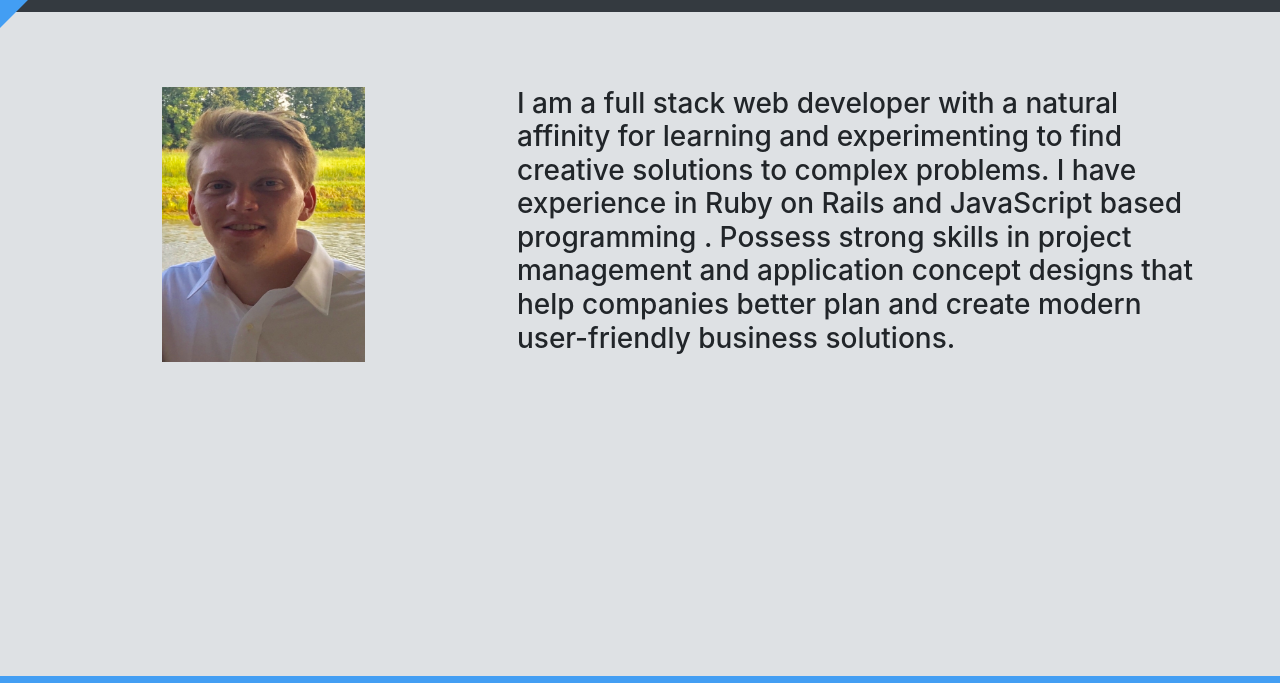
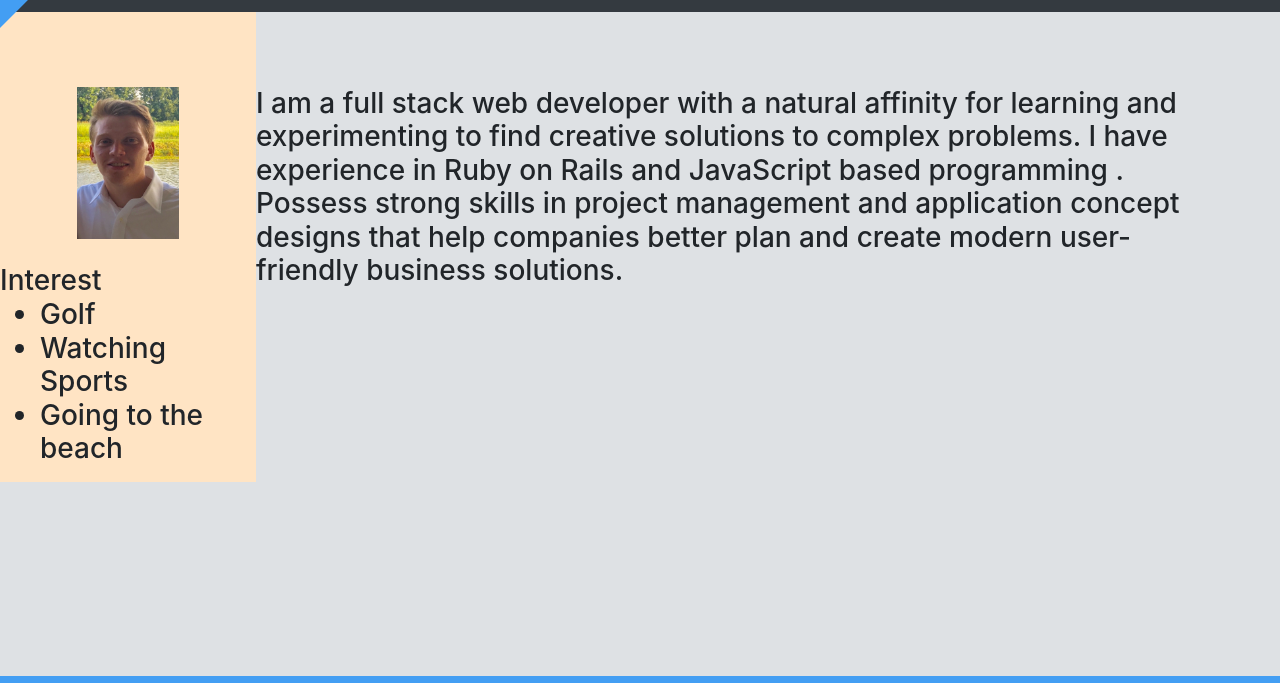
Before and after one commit to rhodunda/lynmuldrow.github.io, a plain HTML site: page index.html in a window 1280 px wide. Shown: the part 72-755 px from the top of the page. Drawn offline with nearby package versions, Linux system fonts and the light colour scheme.

Commit message:
aside changes

```diff
--- a/css/style.css
+++ b/css/style.css
@@ -64,8 +64,13 @@
 }
 
 .aside {
-  width: 40%;
-  padding-left: 5px;
-  margin-left: 5px;
+  width: 20%;
+  height: 100%;
   float: left;
+  grid-area: nav;
+  background-color: bisque;
 }
+
+.interest {
+  padding-top: 25px;
+}
--- a/home.js
+++ b/home.js
@@ -6,6 +6,27 @@ function homePage() {
   homePageImg.className = "my-picture";
   homePageImg.src = "images/ProfilePic.png";
   side.appendChild(homePageImg);
+
+  let interest = document.createElement("h3");
+  interest.className = "interest";
+  interest.innerText = "Interest";
+  side.appendChild(interest);
+
+  let interestUl = document.createElement("ul");
+  interestUl.className = "interest-ul";
+  interest.appendChild(interestUl);
+
+  let interestLi1 = document.createElement("li");
+  interestLi1.innerText = "Golf";
+  interestUl.appendChild(interestLi1);
+
+  let interestLi2 = document.createElement("li");
+  interestLi2.innerText = "Watching Sports";
+  interestUl.appendChild(interestLi2);
+
+  let interestLi3 = document.createElement("li");
+  interestLi3.innerText = "Going to the beach";
+  interestUl.appendChild(interestLi3);
 
   let homePageAbout = document.createElement("h3");
   homePageAbout.className = "about";
```
